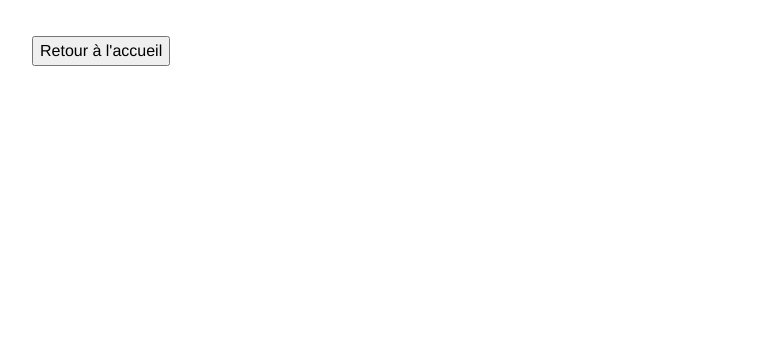
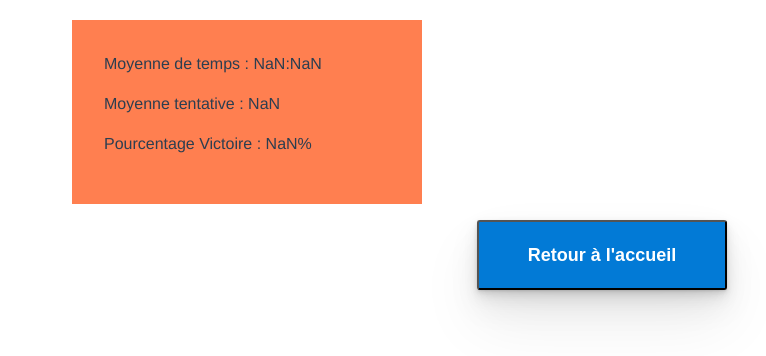
Before and after one commit to UE-FRONTEND/projet-lemon-cake-lovers, a Vue app: page /Historique in a window 1280 px wide. Shown: the top 356 px of the page, without its empty margins (3-769 px from the left). Built offline with nearby package versions, Linux system fonts and the light colour scheme.

Commit message:
Css histo

```diff
--- a/src/Components/Historique.vue
+++ b/src/Components/Historique.vue
@@ -1,9 +1,11 @@
 <template>
   <ul class="item-list" :style="gridStyle">
+    <div class="itemRed">
+    <p> Moyenne de temps : {{meanTps}}</p>
+    <p> Moyenne tentative : {{meanTent}} </p>
+    <p> Pourcentage Victoire : {{victoryPerCent}}%</p>
+    </div>
     <div v-for="(x, index) in getAll" v-bind:key="x" class="item">
-      <p> Moyenne de temps : {{meanTps}}</p>
-      <p> Moyenne tentative : {{meanTent}} </p>
-      <p> Pourcentage Victoire : {{victoryPerCent}}%</p>
       <p> ID : {{index}}</p>
       <p>Nombre de tentatives : {{x.essais}}</p>
       <p>Temps de jeu :
@@ -19,7 +21,7 @@
     </div>
   </ul>
   <router-link to="/">
-    <input type="button" value="Retour à l'accueil">
+    <input class="button" type="button" value="Retour à l'accueil">
   </router-link>
 </template>
 
@@ -80,6 +82,27 @@ export default {
 
 <style scoped>
 
+.button{
+  text-align: center;
+  position: absolute;
+  left: 37.5%;
+  grid-template-columns: repeat(30, 1fr);
+  grid-template-rows: repeat(10, 1fr);
+  width: 250px;
+  height: 70px;
+  border-radius: 3px;
+  color: #fff;
+  background: #027ad6;
+  font: 700 18px sans-serif;
+  box-shadow:
+      0 1px 2px rgba(0,0,0,0.07),
+      0 2px 4px rgba(0,0,0,0.07),
+      0 4px 8px rgba(0,0,0,0.07),
+      0 8px 16px rgba(0,0,0,0.07),
+      0 16px 32px rgba(0,0,0,0.07),
+      0 32px 64px rgba(0,0,0,0.07);
+}
+
 .item-list {
   display: grid;
   grid-gap: 1em;
@@ -87,6 +110,10 @@ export default {
 
 .item {
   background-color: lightblue;
+  padding: 2em;
+}
+.itemRed {
+  background-color: coral;
   padding: 2em;
 }
 
```
